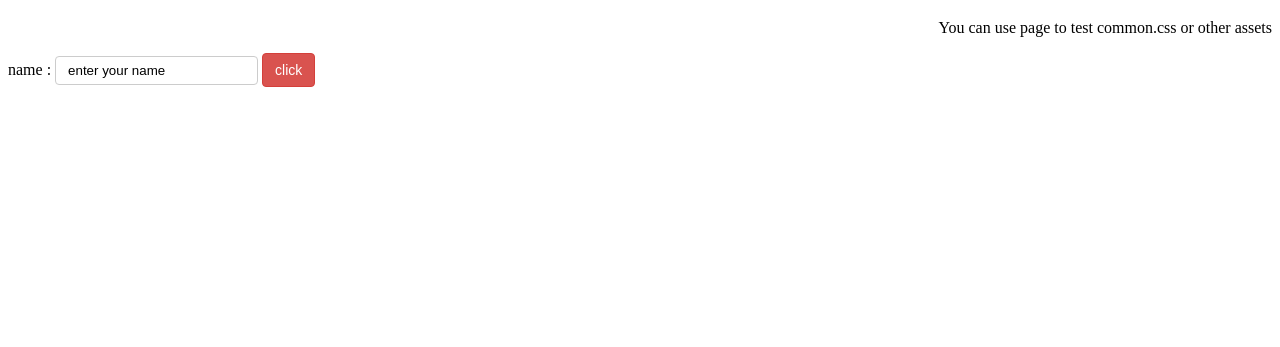
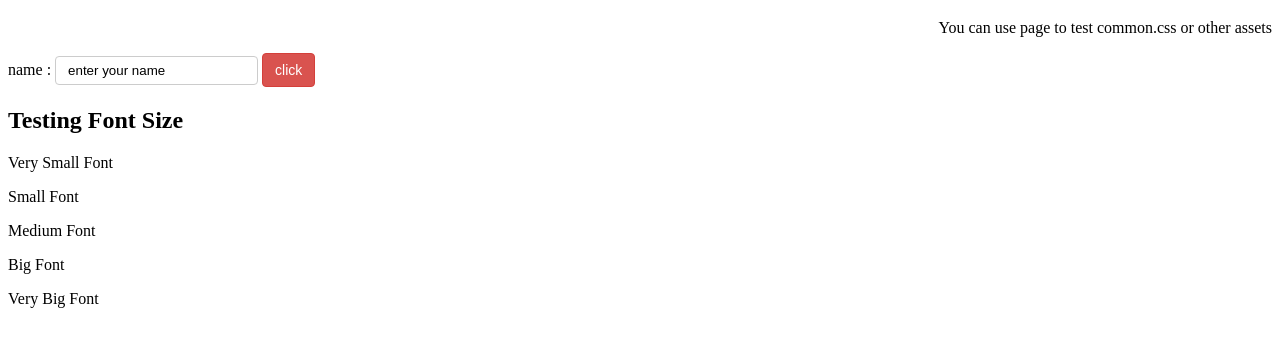
Before and after one commit to hollax/ProjectKan, a website: page public_html/index.html in a window 1280 px wide. Shown: the part 61-408 px from the top of the page. Drawn offline with Linux system fonts and the light colour scheme.

Commit message:
Added formating for container, row and helper classed for font size

```diff
--- a/public_html/index.html
+++ b/public_html/index.html
@@ -19,6 +19,12 @@ and open the template in the editor.
                 name : <input type="text" value="enter your name" class="form-control"/>
                 <button class="btn btn-danger">click</button>
             </form>
+            <h2>Testing Font Size</h2>
+            <p class="text-xs">Very Small Font</p>
+            <p class="text-sm">Small Font</p>
+            <p class="text-md">Medium Font</p>
+            <p class="text-lg">Big Font</p>
+            <p class="text-xl">Very Big Font</p>
         </div>
     </body>
 </html>
```
